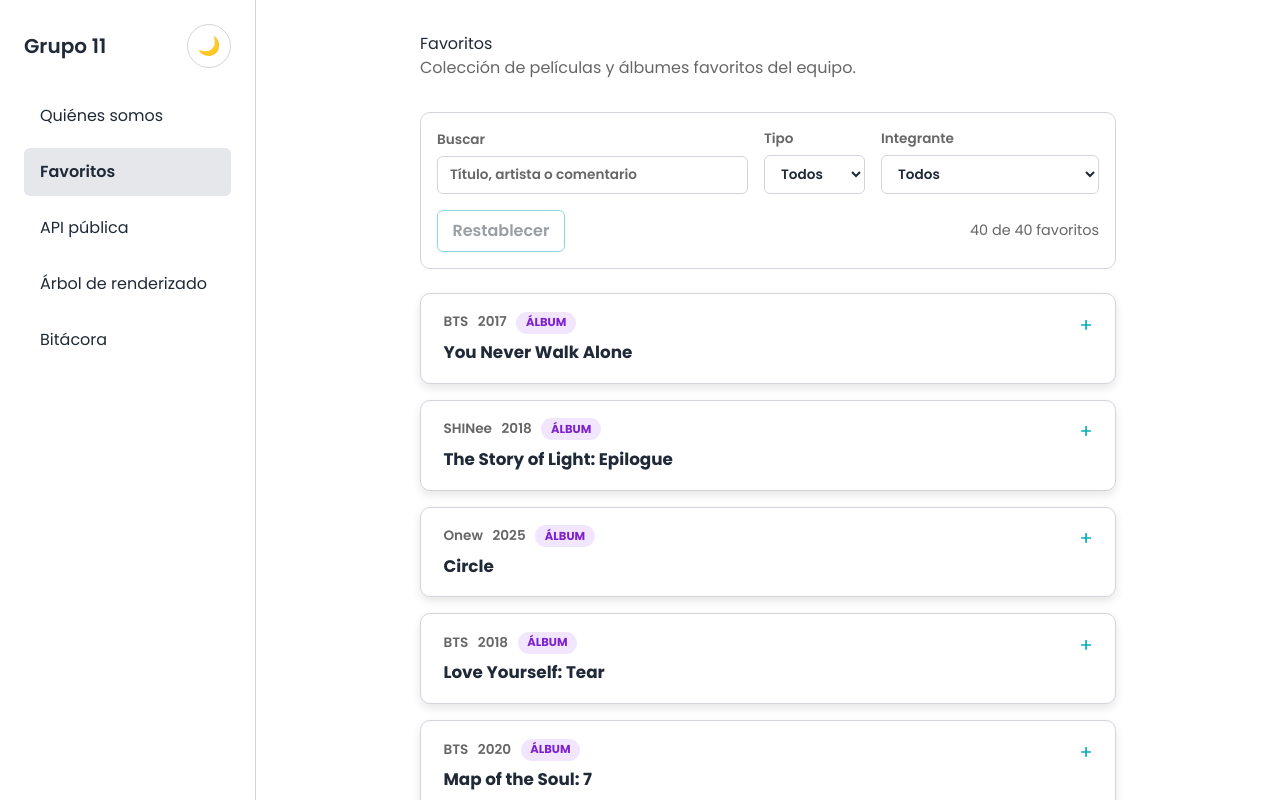
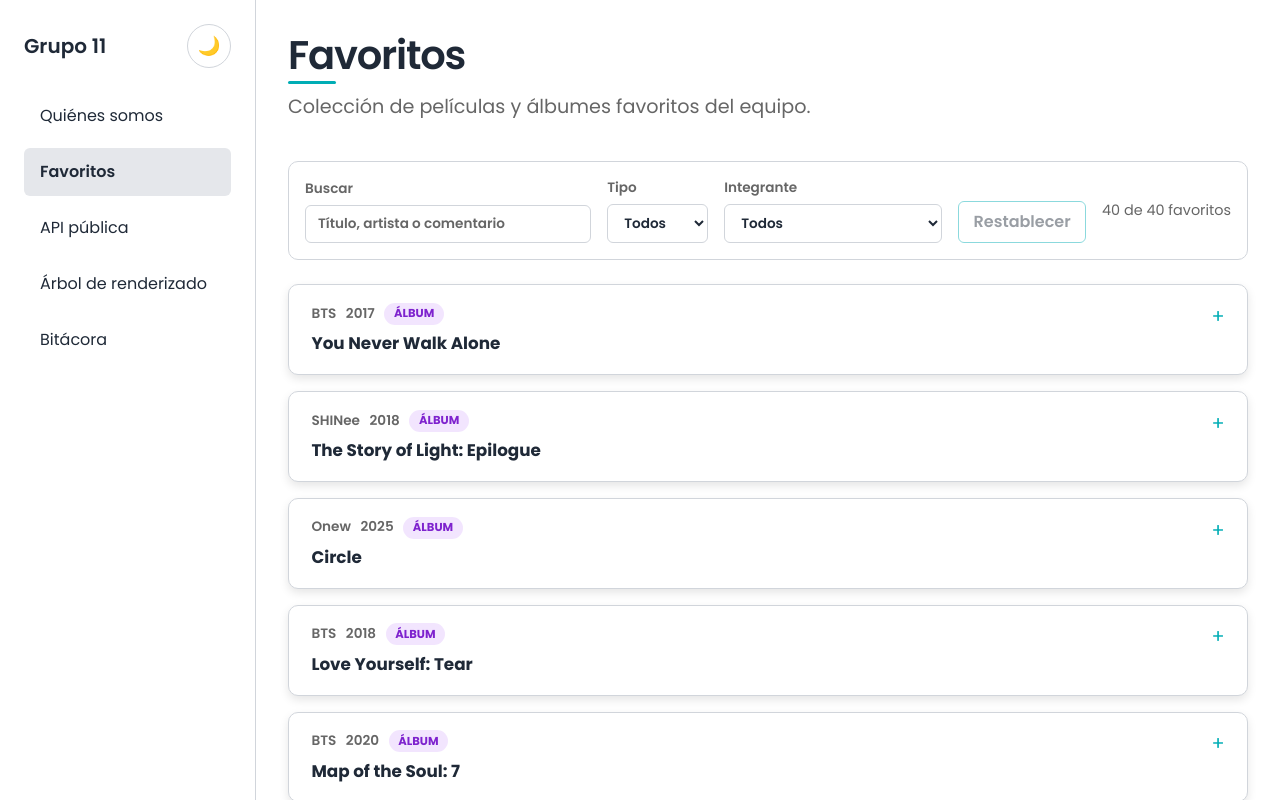
Before and after one commit to mvjhart/DSWF_TP2_2A_Grupo11, a React (Vite) app: page /recursos in a window 1280 px wide. Built offline with nearby package versions, Linux system fonts and the light colour scheme.

Commit message:
styles(recursos): incopora PageHeader y unifica main
Se incorpora el componente PageHeader para presentar el header de la pagina y se normaliza el main para que se adapte con el de inicio, api, bitacora y arbol

```diff
--- a/src/pages/Recursos/Recursos.css
+++ b/src/pages/Recursos/Recursos.css
@@ -1,6 +1,11 @@
 .recursos {
-  max-width: 760px;
-  margin: 0 auto;
+  display: flex;
+  flex: 1 1 auto;
+  flex-direction: column;
+  width: 100%;
+  max-width: 64rem;
+  min-width: 0;
+  margin-inline: auto;
   padding: 2rem 1rem 4rem;
 }
 
--- a/src/pages/Recursos/Recursos.jsx
+++ b/src/pages/Recursos/Recursos.jsx
@@ -8,6 +8,7 @@
   SearchInput,
   StatusMessage,
 } from "../../components/ControlesFil/ControlesFil";
+import {PageHeader} from "../../components/PageHeader/PageHeader";
 import "./Recursos.css";
 
 const MARCA_PENDIENTE = "PENDIENTE";
@@ -105,10 +106,8 @@
 
   return (
     <main className="recursos" aria-labelledby="recursos-titulo">
-      <h1 id="recursos-titulo">Favoritos</h1>
-      <p className="recursos__intro">
-        Colección de películas y álbumes favoritos del equipo.
-      </p>
+
+      <PageHeader title="Favoritos" description="Colección de películas y álbumes favoritos del equipo."/>
 
       <FilterBar
         ariaLabel="Búsqueda y filtros de favoritos"
```
